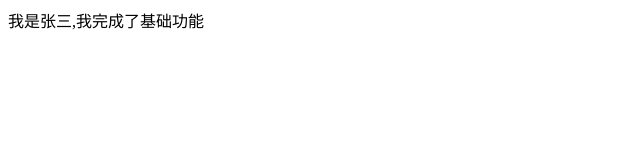
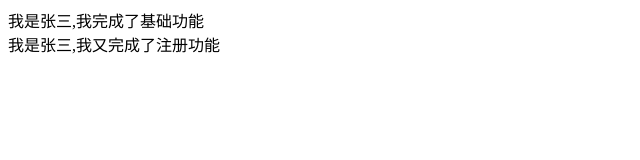
Before and after one commit to ning01/twotext, a plain HTML site: page index.html in a window 1280 px wide. Shown: the whole page, without its empty margins (0-640 px from the left). Drawn offline with Linux system fonts and the light colour scheme.

Commit message:
我是张三,我又完成了注册功能

```diff
--- a/index.html
+++ b/index.html
@@ -8,5 +8,6 @@
   </head>
   <body>
     <div>我是张三,我完成了基础功能</div>
+    <div>我是张三,我又完成了注册功能</div>
   </body>
 </html>
```
